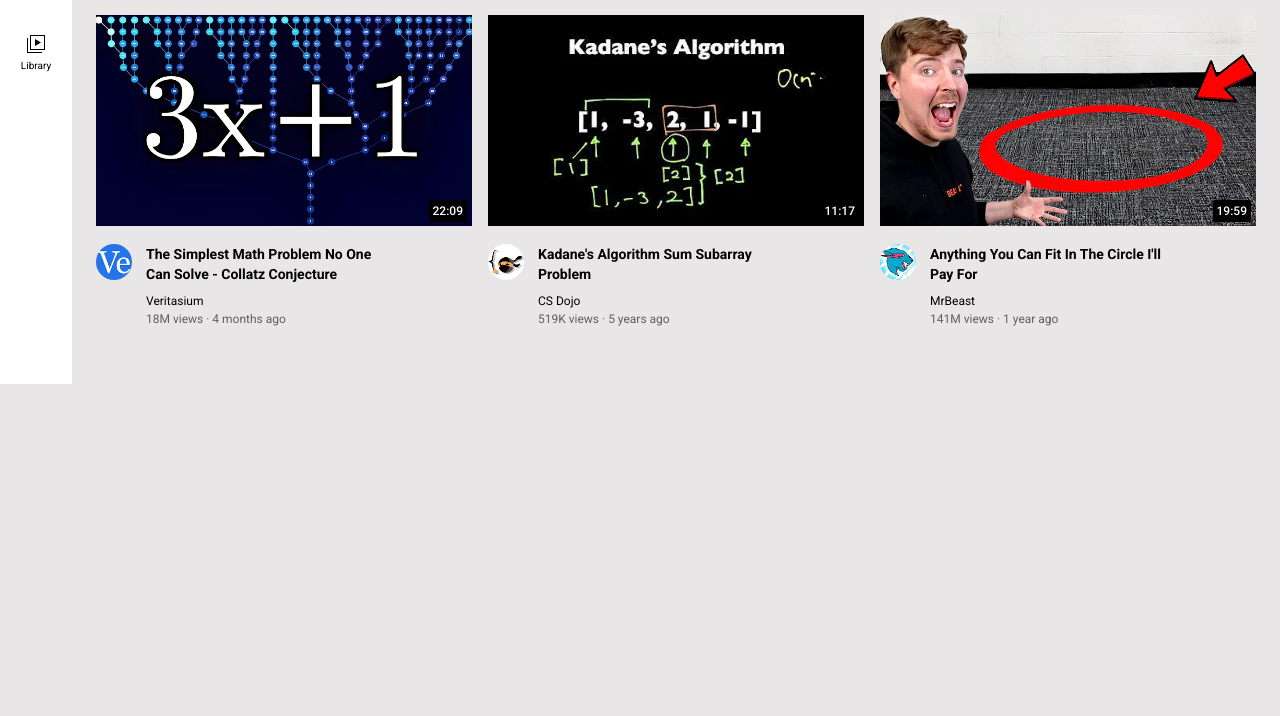
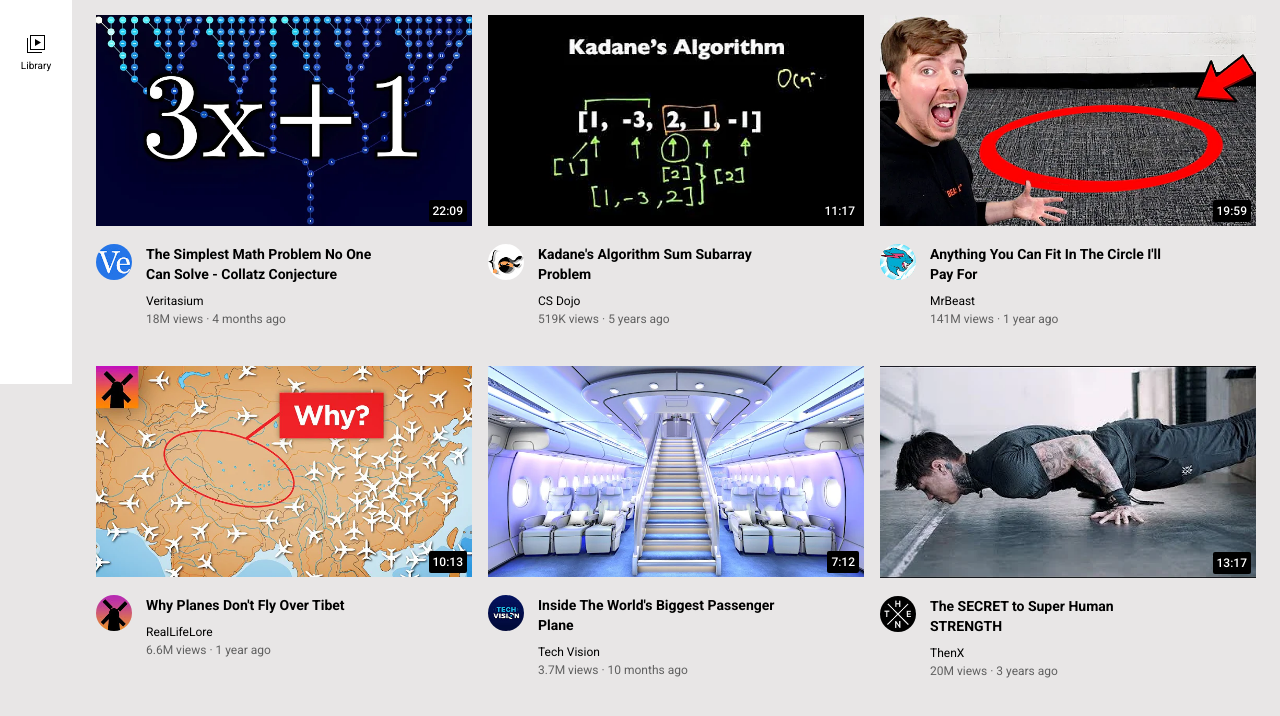
Before and after one commit to iyellalot25/Youtube-Static, a plain HTML site: page YoutubeStatic/youtube.html in a window 1280 px wide. Shown: the part 416-1132 px from the top of the page. After the commit the page ends 1094 px from the top, so only its background shows below. Drawn offline with Linux system fonts and the light colour scheme.

Commit message:
remaining vids

```diff
--- a/YoutubeStatic/styles/general.css
+++ b/YoutubeStatic/styles/general.css
@@ -9,6 +9,5 @@ body{
     padding-top: 80px;
     padding-left: 96px;
     padding-right: 24px;
-    margin-bottom: 3000px;
     background-color: rgb(232, 230, 230);
 }
--- a/YoutubeStatic/styles/styles.css
+++ b/YoutubeStatic/styles/styles.css
@@ -42,6 +42,11 @@
     margin-bottom: 10px;
 }
 
+.vid-link {
+    color: black;
+    text-decoration: none;
+}
+
 .vid-channel{
     font-size: 12px;
 }
--- a/YoutubeStatic/youtube.html
+++ b/YoutubeStatic/youtube.html
@@ -89,8 +89,11 @@
                     </div>
 
                     <div class="horizontal-info">
-                        <p class="vid-title">Talking Tech and AI with
-                            Google CEO Sundar Pichai!</p>
+                        <p class="vid-title">
+                            <a class="vid-link" href="https://www.youtube.com/watch?v=n2RNcPRtAiY">
+                                Talking Tech and AI with Google CEO Sundar Pichai!
+                            </a>
+                        </p>
                         <p class="vid-channel">Marques Brownlee</p>
                         <p class="vid-stats">3.4M views ·
                             6 months ago</p>
@@ -201,6 +204,66 @@
                     </div>
                 </div>
             </div>
+
+            <div class="vid-preview">
+                <div class="vertical-thumb">
+                    <img class="thumb1" src="thumb/thumbnail-7.webp">
+                    <div class="time">10:13</div>
+                </div>
+
+                <div class="vid-info">
+                    <div class="horizontal-pfp">
+                        <img class="pfp" src="pfp/channel-7.jpeg">
+                    </div>
+
+                    <div class="horizontal-info">
+                        <p class="vid-title">Why Planes Don't Fly Over Tibet</p>
+                        <p class="vid-channel">RealLifeLore</p>
+                        <p class="vid-stats">6.6M views ·
+                            1 year ago</p>
+                    </div>
+                </div>
+            </div>
+
+            <div class="vid-preview">
+                <div class="vertical-thumb">
+                    <img class="thumb1" src="thumb/thumbnail-8.webp">
+                    <div class="time">7:12</div>
+                </div>
+
+                <div class="vid-info">
+                    <div class="horizontal-pfp">
+                        <img class="pfp" src="pfp/channel-8.jpeg">
+                    </div>
+
+                    <div class="horizontal-info">
+                        <p class="vid-title">Inside The World's Biggest Passenger Plane</p>
+                        <p class="vid-channel">Tech Vision</p>
+                        <p class="vid-stats">3.7M views ·
+                            10 months ago</p>
+                    </div>
+                </div>
+            </div>
+
+            <div class="vid-preview">
+                <div class="vertical-thumb">
+                    <img class="thumb1" src="thumb/thumbnail-9.webp">
+                    <div class="time">13:17</div>
+                </div>
+
+                <div class="vid-info">
+                    <div class="horizontal-pfp">
+                        <img class="pfp" src="pfp/channel-9.jpeg">
+                    </div>
+
+                    <div class="horizontal-info">
+                        <p class="vid-title">The SECRET to Super Human STRENGTH</p>
+                        <p class="vid-channel">ThenX</p>
+                        <p class="vid-stats">20M views ·
+                            3 years ago</p>
+                    </div>
+                </div>
+            </div>
         </div>
     </body>
 </html>
```
Also changed, not shown: YoutubeStatic/pfp/channel-7.jpeg (added), YoutubeStatic/pfp/channel-8.jpeg (added), YoutubeStatic/pfp/channel-9.jpeg (added), YoutubeStatic/thumb/thumbnail-7.webp (added), YoutubeStatic/thumb/thumbnail-8.webp (added), YoutubeStatic/thumb/thumbnail-9.webp (added).
